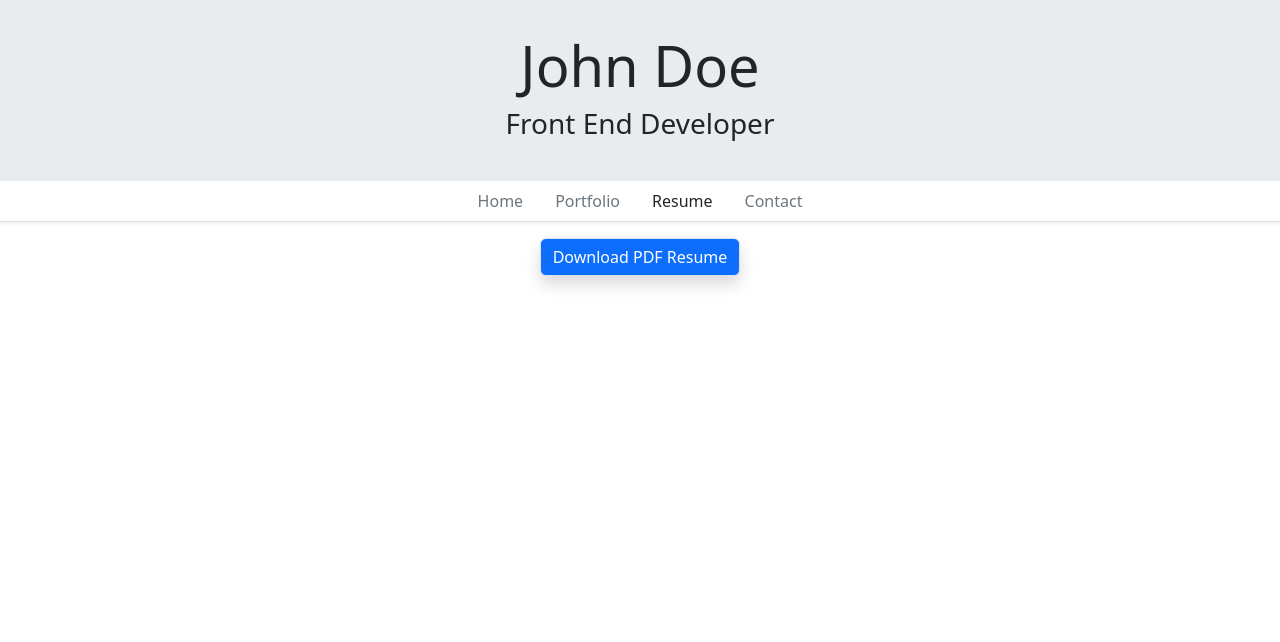
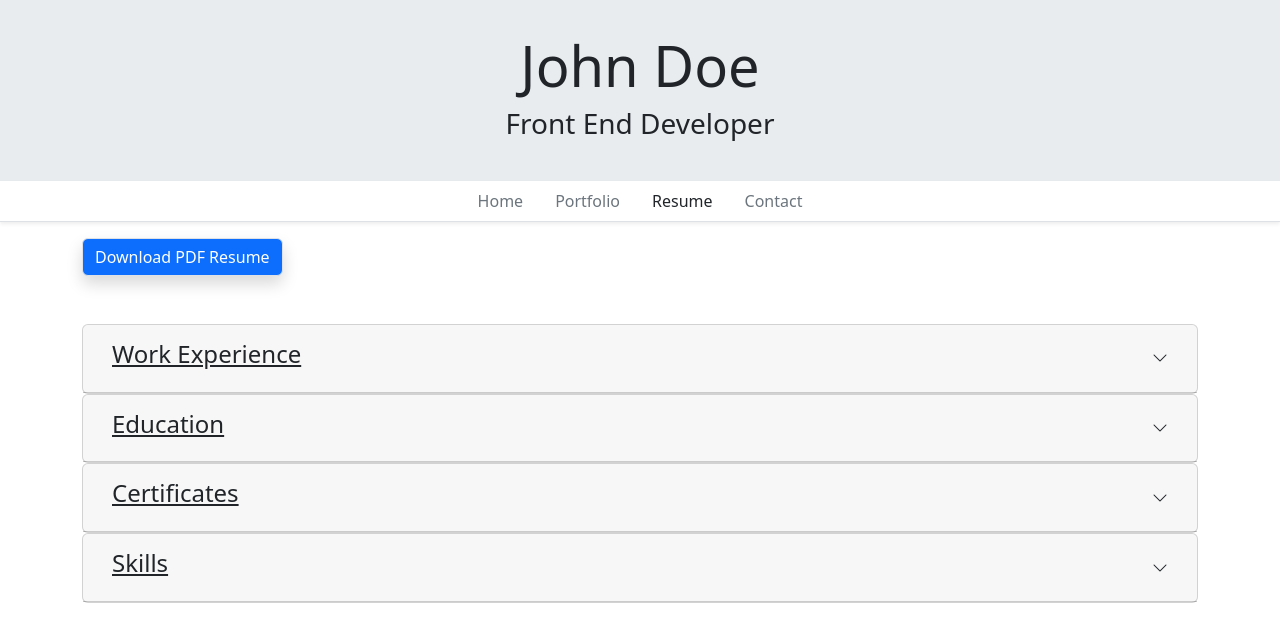
Before and after one commit to jmlinares2019/my-resume-2024, an Angular app: page /resume in a window 1280 px wide. Shown: the top 642 px of the page. Built offline with nearby package versions, Linux system fonts and the light colour scheme.

Commit message:
Adding accordion UI / functionality to resume page

```diff
--- a/src/app/app.module.ts
+++ b/src/app/app.module.ts
@@ -5,6 +5,7 @@ import { BrowserAnimationsModule } from '@angular/platform-browser/animations';
 import { ModalModule } from 'ngx-bootstrap/modal';
 import { CarouselModule } from 'ngx-bootstrap/carousel';
 import { CollapseModule } from 'ngx-bootstrap/collapse';
+import { AccordionModule } from 'ngx-bootstrap/accordion'
 import { FormsModule } from '@angular/forms';
 
 import { AppComponent } from './app.component';
@@ -37,6 +38,7 @@ import { ProjectModalComponent } from './components/project-modal/project-modal.
     ModalModule.forRoot(),
     CarouselModule.forRoot(),
     CollapseModule.forRoot(),
+    AccordionModule.forRoot(),
     FormsModule
   ],
   providers: [
--- a/src/app/pages/resume/resume.component.html
+++ b/src/app/pages/resume/resume.component.html
@@ -1,5 +1,78 @@
-<div class="container text-center">
+<div class="container">
     <button
         class="btn btn-primary mb-5 shadow border"
-        (click)="downloadFile()">Download PDF Resume</button>
+        (click)="downloadFile()">
+        Download PDF Resume
+    </button>
+
+    <accordion [isAnimated]="true">
+        <accordion-group [(isOpen)]="experienceIsOpen">
+            <button
+                accordion-heading
+                class="accordion-heading btn">
+                <h4 class="btn-link">Work Experience</h4>
+                <i [hidden]="experienceIsOpen" class="bi bi-chevron-down"></i>
+                <i [hidden]="!experienceIsOpen" class="bi bi-chevron-up"></i>
+            </button>
+            <p>Aute minim proident sit dolore esse non aute fugiat laboris excepteur dolor duis. Nostrud qui et laboris fugiat ullamco sit mollit anim esse exercitation esse ullamco. Cillum qui excepteur nulla culpa anim eu magna aute nisi cupidatat. Dolor pariatur Lorem labore incididunt. Nulla enim nulla amet amet reprehenderit commodo. Esse sint reprehenderit officia qui dolore exercitation deserunt mollit dolore in commodo esse ut.</p>
+        </accordion-group>
+        <accordion-group [(isOpen)]="educationIsOpen">
+            <button
+                accordion-heading
+                class="accordion-heading btn">
+                <h4 class="btn-link">Education</h4>
+                <i [hidden]="educationIsOpen" class="bi bi-chevron-down"></i>
+                <i [hidden]="!educationIsOpen" class="bi bi-chevron-up"></i>
+            </button>
+            <p>Aute minim proident sit dolore esse non aute fugiat laboris excepteur dolor duis. Nostrud qui et laboris fugiat ullamco sit mollit anim esse exercitation esse ullamco. Cillum qui excepteur nulla culpa anim eu magna aute nisi cupidatat. Dolor pariatur Lorem labore incididunt. Nulla enim nulla amet amet reprehenderit commodo. Esse sint reprehenderit officia qui dolore exercitation deserunt mollit dolore in commodo esse ut.</p>
+        </accordion-group>
+        <accordion-group [(isOpen)]="certificatesIsOpen">
+            <button
+                accordion-heading
+                class="accordion-heading btn">
+                <h4 class="btn-link">Certificates</h4>
+                <i [hidden]="certificatesIsOpen" class="bi bi-chevron-down"></i>
+                <i [hidden]="!certificatesIsOpen" class="bi bi-chevron-up"></i>
+            </button>
+            <p>Aute minim proident sit dolore esse non aute fugiat laboris excepteur dolor duis. Nostrud qui et laboris fugiat ullamco sit mollit anim esse exercitation esse ullamco. Cillum qui excepteur nulla culpa anim eu magna aute nisi cupidatat. Dolor pariatur Lorem labore incididunt. Nulla enim nulla amet amet reprehenderit commodo. Esse sint reprehenderit officia qui dolore exercitation deserunt mollit dolore in commodo esse ut.</p>
+        </accordion-group>
+        <accordion-group [(isOpen)]="skillsIsOpen">
+            <button
+                accordion-heading
+                class="accordion-heading btn">
+                <h4 class="btn-link">Skills</h4>
+                <i [hidden]="skillsIsOpen" class="bi bi-chevron-down"></i>
+                <i [hidden]="!skillsIsOpen" class="bi bi-chevron-up"></i>
+            </button>
+            <div class="row">
+                <div class="col">
+                    <h5 class="skills-heading">Languages</h5>
+                    <ul class="skills-list">
+                        <li class="skill-item"
+                            *ngFor="let language of languages">
+                            {{ language }}
+                        </li>
+                    </ul>
+                </div>
+                <div class="col">
+                    <h5 class="skills-heading">Frameworks</h5>
+                    <ul class="skills-list">
+                        <li class="skill-item"
+                            *ngFor="let framework of frameworks">
+                            {{ framework }}
+                        </li>
+                    </ul>
+                </div>
+                <div class="col">
+                    <h5 class="skills-heading">Others</h5>
+                    <ul class="skills-list">
+                        <li class="skill-item"
+                            *ngFor="let other of others">
+                            {{ other }}
+                        </li>
+                    </ul>
+                </div>
+            </div>
+        </accordion-group>
+    </accordion>
 </div>
--- a/src/app/pages/resume/resume.component.scss
+++ b/src/app/pages/resume/resume.component.scss
@@ -0,0 +1,6 @@
+.accordion-heading{
+    display: flex;
+    width: 100%;
+    justify-content: space-between;
+    align-items: center;
+}
--- a/src/app/pages/resume/resume.component.ts
+++ b/src/app/pages/resume/resume.component.ts
@@ -12,6 +12,41 @@ export class ResumeComponent {
     this.titleService.setTitle("John Doe - Resume");
   }
 
+  // Experience
+  experienceIsOpen: boolean = false;
+
+  // Educations
+  educationIsOpen: boolean = false;
+
+  // Certificates
+  certificatesIsOpen: boolean = false;
+
+  // Skills
+  skillsIsOpen: boolean = false;
+
+  languages: string[] = [
+    "HTML5",
+    "CSS3",
+    "JavaScript",
+    "TypeScript",
+    "PHP"
+  ];
+
+  frameworks: string[] = [
+    "Angular",
+    "React",
+    "NodeJS",
+    "Laravel",
+    "Wordpress"
+  ];
+
+  others: string[] = [
+    "Source control (Git)",
+    "MVC architecture",
+    "Adobe Creative Suite"
+  ]
+
+  // Download PDF file
   downloadFile(){
     const link = this.renderer.createElement('a');
     link.setAttribute('target', '_blank');
```
